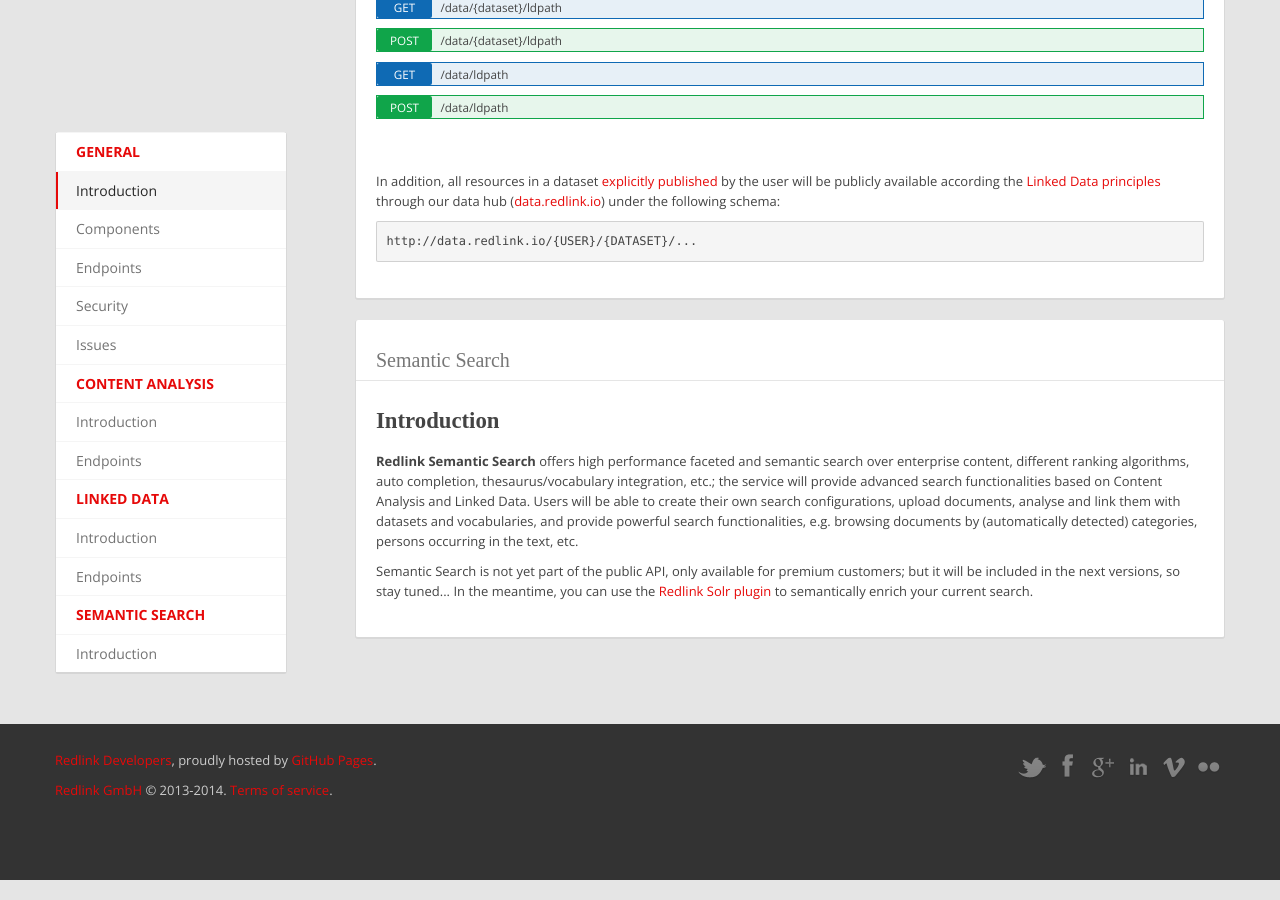
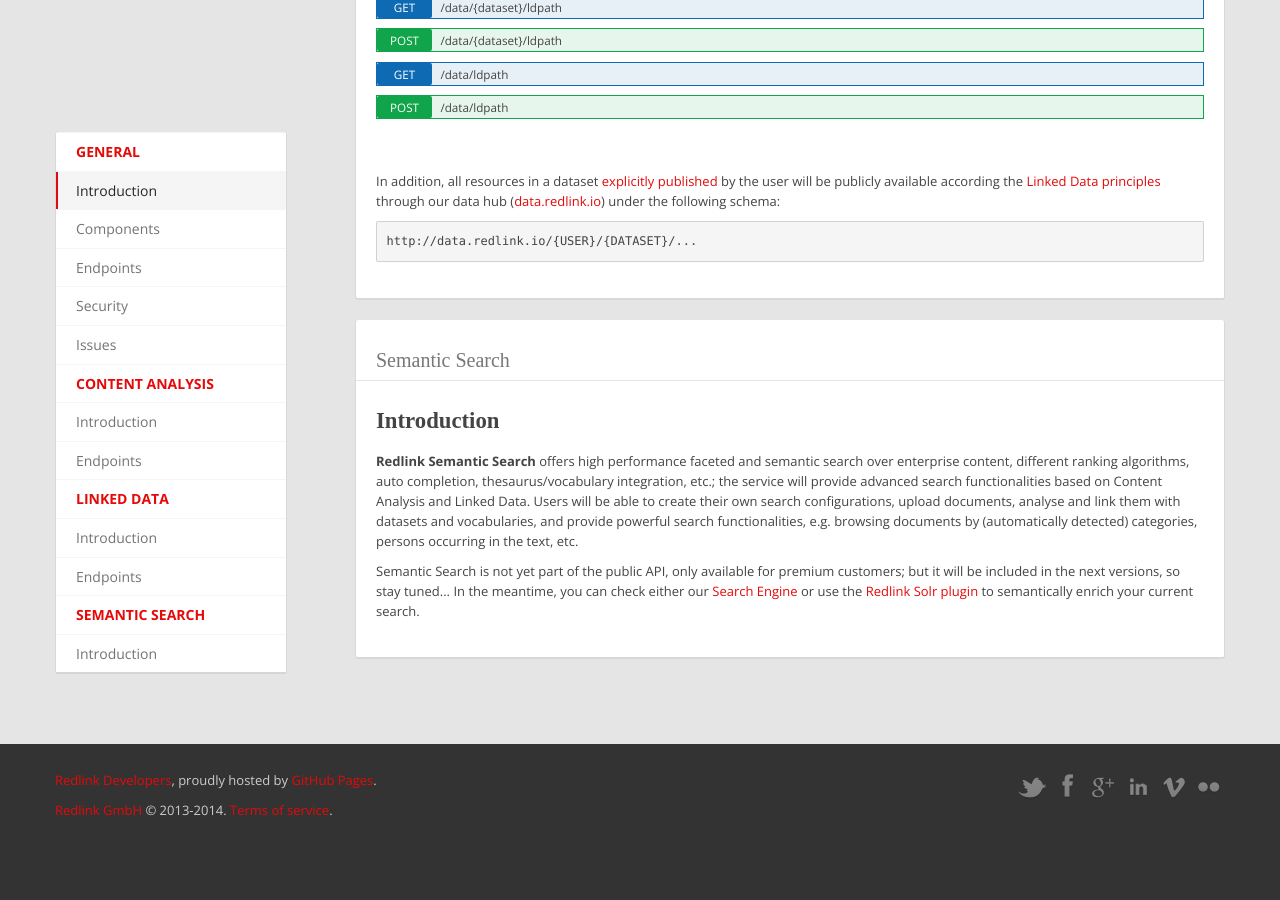
Before and after one commit to redlink-gmbh/redlink-gmbh.github.io, a Jekyll site: the page built from api/1.0-BETA.html, in a window 1280 px wide and 900 px high, scrolled down 3254 px. Built offline with Jekyll 4.4.1, drawn with Linux system fonts in a browser that asks for light colours; comment, search, counter and statistics services are not loaded.

Commit message:
added reference to the search engine form the api doc

```diff
--- a/api/1.0-BETA.html
+++ b/api/1.0-BETA.html
@@ -1390,8 +1390,9 @@
                   </p>
                   <p>
                     Semantic Search is not yet part of the public API, only available for premium customers; but
-                    it will be included in the next versions, so stay tuned... In the meantime, you can use the
-                    <a href="http://dev.redlink.io/plugins/solr">Redlink Solr plugin</a>
+                    it will be included in the next versions, so stay tuned... In the meantime, you can check either
+                    our <a href="http://redlink.co/search-engine/">Search Engine</a> or use
+                    the <a href="http://dev.redlink.io/plugins/solr">Redlink Solr plugin</a>
                     to semantically enrich your current search.
                   </p>
 
```
